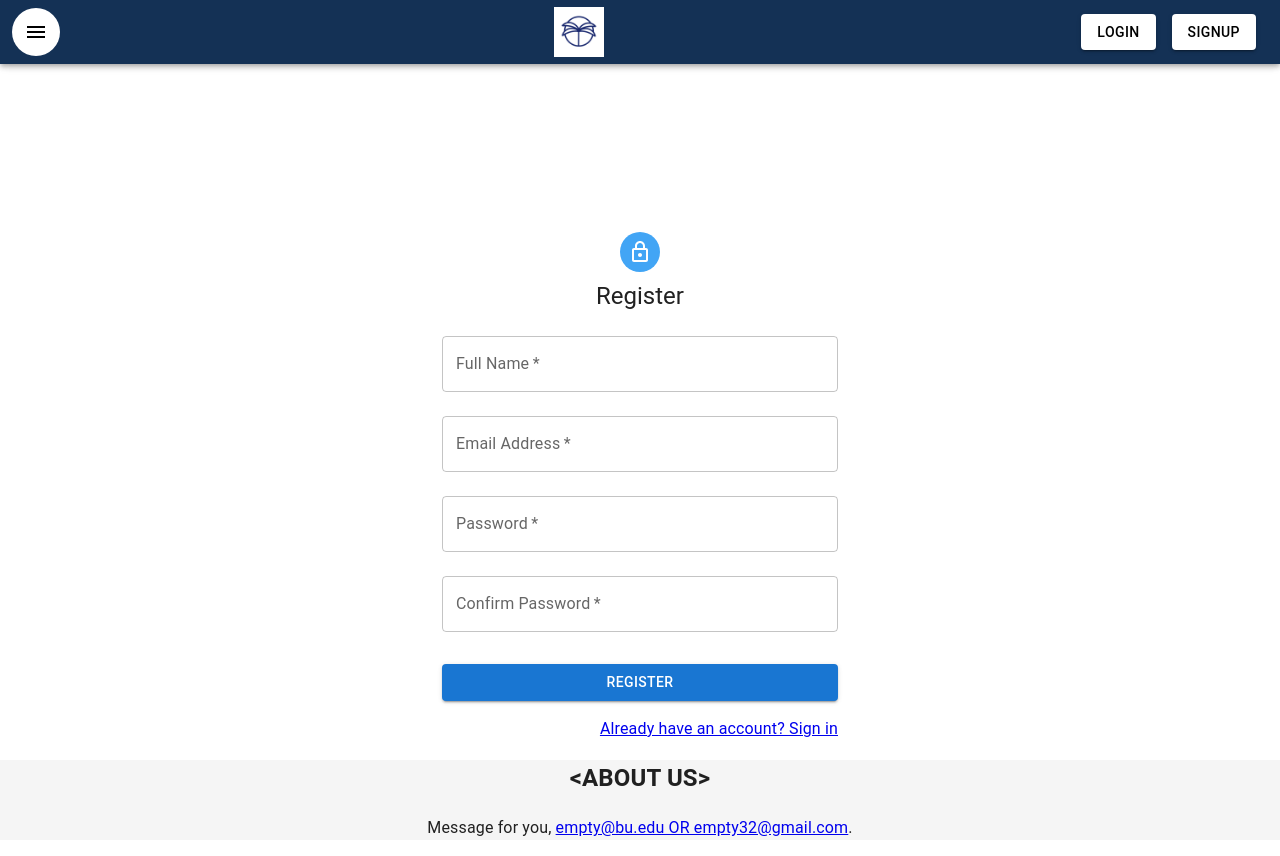
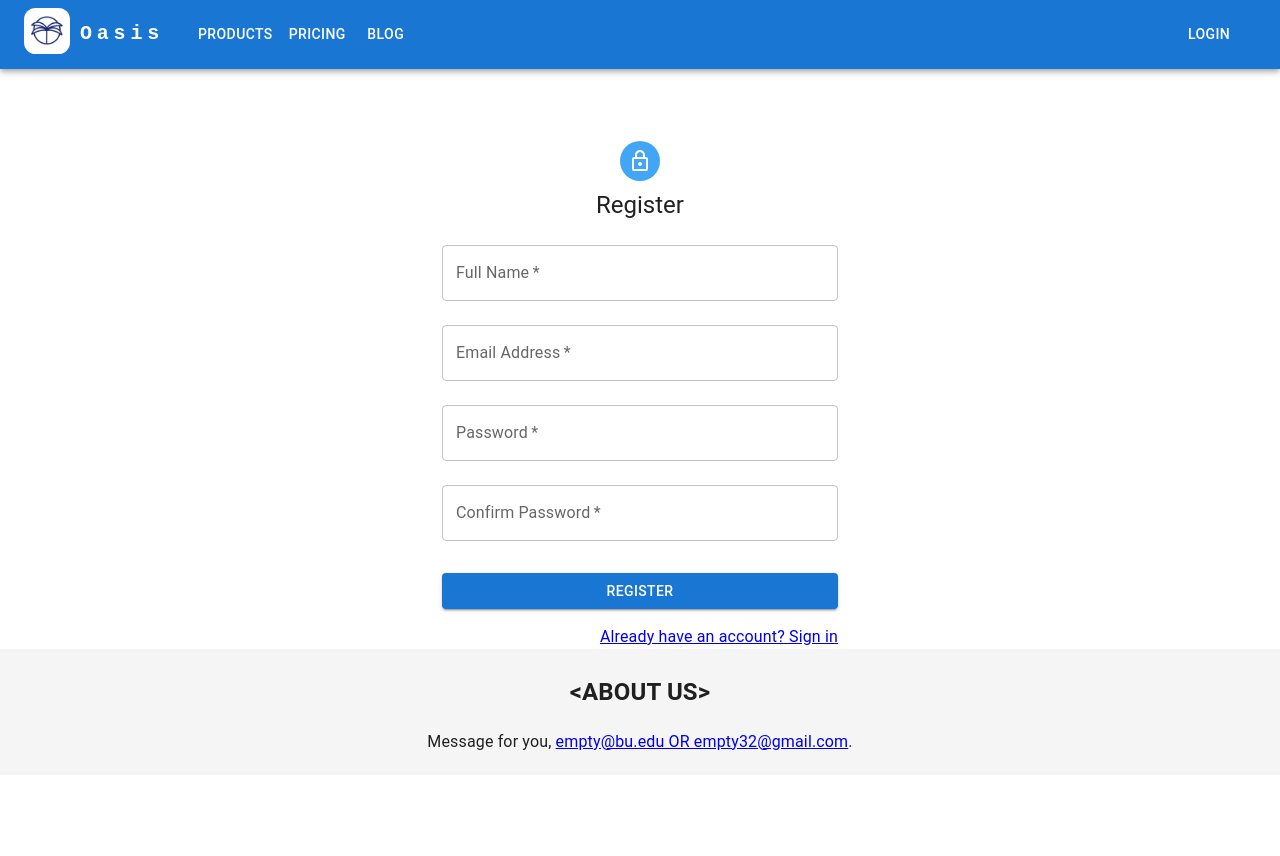
Before and after one commit to BU-Spark/se-oasis, a React (Create React App) app in the folder client/: page /register in a window 1280 px wide. After the commit the page ends 800 px from the top, so only its background shows below. Built offline with nearby package versions, Linux system fonts and the light colour scheme.

Commit message:
Update Code for Home page and Navbar and Footer

```diff
--- a/client/src/components/Footer/index.tsx
+++ b/client/src/components/Footer/index.tsx
@@ -7,7 +7,19 @@
     const bgStyle = { backgroundColor: "#f5f5f5" };
 
     return (
-        <footer style={bgStyle} className="mt-auto py-5 text-center ">
+        <footer
+            style={{
+                ...bgStyle,
+                paddingTop: "5px",
+                paddingBottom: "5px",
+                paddingLeft: "20px",
+                paddingRight: "20px",
+                position: "relative",
+                bottom: "0",
+                width: "100%",
+            }}
+            className="mt-auto py-5 text-center "
+        >
             <Container>
                 <>
                     {getInTouch.show && (
--- a/client/src/components/Navbar/index.tsx
+++ b/client/src/components/Navbar/index.tsx
@@ -1,131 +1,279 @@
-import React from "react";
-// { useContext, useState, useEffect }
-import {
-    Toolbar,
-    IconButton,
-    Grid,
-    Box,
-    AppBar,
-    Button,
-    Stack,
-} from "@mui/material";
-// import { useNavigate } from "react-router-dom";
+import * as React from "react";
+import AppBar from "@mui/material/AppBar";
+import Box from "@mui/material/Box";
+import Toolbar from "@mui/material/Toolbar";
+import IconButton from "@mui/material/IconButton";
+import Typography from "@mui/material/Typography";
+import Menu from "@mui/material/Menu";
 import MenuIcon from "@mui/icons-material/Menu";
+import Container from "@mui/material/Container";
+import Avatar from "@mui/material/Avatar";
+import Button from "@mui/material/Button";
+import Tooltip from "@mui/material/Tooltip";
+import MenuItem from "@mui/material/MenuItem";
+import AdbIcon from "@mui/icons-material/Adb";
 import { useNavigate } from "react-router";
-import logo from "./../../assests/Logo.png";
+import Logo from "./../../assests/Logo.png";
+import { auth } from "./../../utils/firebaseAuth";
+import { signOut } from "firebase/auth";
 
-function Navbar() {
+const pages = ["Products", "Pricing", "Blog"];
+const settings = ["Profile", "Account", "Dashboard", "Logout"];
+
+const Navbar: React.FunctionComponent = () => {
+    const [anchorElNav, setAnchorElNav] = React.useState<null | HTMLElement>(
+        null
+    );
+    const [anchorElUser, setAnchorElUser] = React.useState<null | HTMLElement>(
+        null
+    );
+
+    const handleOpenNavMenu = (event: React.MouseEvent<HTMLElement>) => {
+        setAnchorElNav(event.currentTarget);
+    };
+    const handleOpenUserMenu = (event: React.MouseEvent<HTMLElement>) => {
+        setAnchorElUser(event.currentTarget);
+    };
+
+    const handleCloseNavMenu = () => {
+        setAnchorElNav(null);
+    };
+
+    const handleCloseUserMenu = () => {
+        setAnchorElUser(null);
+    };
+
+    const handleProfileClick = () => {
+        setAnchorElUser(null);
+    };
+
+    const handleAccountClick = () => {
+        setAnchorElUser(null);
+    };
+
+    const handleDashboardClick = () => {
+        setAnchorElUser(null);
+    };
+
+    const handleLogoutClick = () => {
+        setAnchorElUser(null);
+        signOut(auth)
+            .then(() => {
+                localStorage.removeItem("token");
+                navigate("/");
+            })
+            .catch((error) => {
+                console.log(`Logout Error: ${error}`);
+            });
+    };
+
+    const handlerFunctions = [
+        handleProfileClick,
+        handleAccountClick,
+        handleDashboardClick,
+        handleLogoutClick,
+    ];
+
     const navigate = useNavigate();
     const handleLogin = () => {
         navigate("/signin");
-        // throw new Error("Function not implemented.");
-        return;
     };
 
-    const handleSignUp = () => {
-        navigate("/register");
-        // throw new Error("Function not implemented.");
-        return;
+    const handleLogoClick = () => {
+        navigate("/home");
     };
 
     return (
-        <>
-            <Grid
-                container
-                xs={12}
-                sx={{ position: "sticky", top: 0, elevation: "90deg" }}
+        <AppBar position="sticky">
+            <Container maxWidth="xl">
+                <Toolbar disableGutters>
+                    {/* <AdbIcon
+                        sx={{ display: { xs: "none", md: "flex" }, mr: 1 }}
+                    /> */}
+
+                    <Box
+                        component="img"
+                        sx={{
+                            width: 46,
+                            height: 46,
+                            overflow: "hidden",
+                            marginTop: "-6px",
+                            borderRadius: "25%",
+                        }}
+                        alt="Logo"
+                        src={Logo}
+                        onClick={handleLogoClick}
+                    />
+                    {/* <img
+                        src={Logo}
+                        alt="Kitty Katty!"
+                        //className={classes.logo}
+                        width="4%"
+                        height="4%"
+                    /> */}
+
+                    <Typography
+                        variant="h6"
+                        noWrap
+                        component="a"
+                        href="#app-bar-with-responsive-menu"
+                        sx={{
+                            mr: 2,
+                            display: { xs: "none", md: "flex" },
+                            fontFamily: "monospace",
+                            fontWeight: 700,
+                            letterSpacing: ".3rem",
+                            color: "inherit",
+                            textDecoration: "none",
+                            padding: "10px",
+                        }}
                     >
-                <Grid item xs={12}>
-                    <Box sx={{ flexGrow: 1 }}>
-                        <AppBar
-                            position="static"
-                            sx={{ bgcolor: "#143155", paddingRight: 0 }}
-                        >
-                            {/* <Paper
-                                style={{
-                                    border: "none",
-                                    width: "100%",
-                                    height: "4em",
-                                    backgroundColor: "#03326c",
-                                }}
-                            /> */}
-                            <Toolbar
+                        Oasis
+                    </Typography>
+
+                    <Box
                         sx={{
-                                    justifyContent: "space-between",
-                                    paddingRight: 0,
+                            flexGrow: 1,
+                            display: { xs: "flex", md: "none" },
                         }}
                     >
                         <IconButton
                             size="large"
-                                    edge="start"
-                                    aria-label="menu"
-                                    sx={{
-                                        mr: 2,
-                                        backgroundColor: "white",
-                                        color: "#000000",
-                                    }}
+                            aria-label="account of current user"
+                            aria-controls="menu-appbar"
+                            aria-haspopup="true"
+                            onClick={handleOpenNavMenu}
+                            color="inherit"
                         >
                             <MenuIcon />
                         </IconButton>
-
-                                {/*<Typography
-                                    variant="h6"
-                                    component="div"
-                                    sx={{ flexGrow: 1 }}
-                                ></Typography> */}
-                                {/* <div style={logoContainerStyle}> */}
-                                <div
-                                    style={{
-                                        display: "flex",
-                                        alignItems: "center",
+                        <Menu
+                            id="menu-appbar"
+                            anchorEl={anchorElNav}
+                            anchorOrigin={{
+                                vertical: "bottom",
+                                horizontal: "left",
+                            }}
+                            keepMounted
+                            transformOrigin={{
+                                vertical: "top",
+                                horizontal: "left",
+                            }}
+                            open={Boolean(anchorElNav)}
+                            onClose={handleCloseNavMenu}
+                            sx={{
+                                display: { xs: "block", md: "none" },
                             }}
                         >
-                                    <img
-                                        src={logo}
-                                        alt="Logo"
-                                        style={{
-                                            width: "50px",
-                                            height: "50px",
+                            {pages.map((page) => (
+                                <MenuItem
+                                    key={page}
+                                    onClick={handleCloseNavMenu}
+                                >
+                                    <Typography textAlign="center">
+                                        {page}
+                                    </Typography>
+                                </MenuItem>
+                            ))}
+                        </Menu>
+                    </Box>
+                    <AdbIcon
+                        sx={{ display: { xs: "flex", md: "none" }, mr: 1 }}
+                    />
+                    <Typography
+                        variant="h5"
+                        noWrap
+                        component="a"
+                        href="#app-bar-with-responsive-menu"
+                        sx={{
+                            mr: 2,
+                            display: { xs: "flex", md: "none" },
+                            flexGrow: 1,
+                            fontFamily: "monospace",
+                            fontWeight: 700,
+                            letterSpacing: ".3rem",
+                            color: "inherit",
+                            textDecoration: "none",
                         }}
-                                    />
-                                </div>
-                                <Stack direction="row" spacing={2}>
+                    >
+                        Oasis
+                    </Typography>
+                    <Box
+                        sx={{
+                            flexGrow: 1,
+                            display: { xs: "none", md: "flex" },
+                        }}
+                    >
+                        {pages.map((page) => (
                             <Button
-                                        title="login"
-                                        variant="contained"
-                                        // sx={{ mt: 1.8, mb: 2 }}
-                                        style={{
-                                            display: "flex",
-                                            justifyContent: "right",
-                                            backgroundColor: "white",
-                                            color: "#000000",
+                                key={page}
+                                onClick={handleCloseNavMenu}
+                                sx={{ my: 2, color: "white", display: "block" }}
+                            >
+                                {page}
+                            </Button>
+                        ))}
+                    </Box>
+
+                    {!localStorage.getItem("token") ? (
+                        <Box
+                            justifyContent={"flex-end"}
+                            sx={{
+                                flexGrow: 1,
+                                display: { xs: "none", md: "flex" },
+                                paddingRight: "15px",
                             }}
+                        >
+                            <Button
+                                key="login"
                                 onClick={handleLogin}
+                                sx={{ my: 2, color: "white", display: "block" }}
                             >
                                 Login
                             </Button>
-                                    <Button
-                                        title="SignUp"
-                                        variant="contained"
-                                        // sx={{ mt: 1.8, mb: 2 }}
-                                        style={{
-                                            display: "flex",
-                                            justifyContent: "right",
-                                            backgroundColor: "white",
-                                            color: "#000000",
+                        </Box>
+                    ) : (
+                        <Box sx={{ flexGrow: 0 }}>
+                            <Tooltip title="Open settings">
+                                <IconButton
+                                    onClick={handleOpenUserMenu}
+                                    sx={{ p: 0 }}
+                                >
+                                    <Avatar alt="Remy Sharp" src="Logo" />
+                                </IconButton>
+                            </Tooltip>
+                            <Menu
+                                sx={{ mt: "45px" }}
+                                id="menu-appbar"
+                                anchorEl={anchorElUser}
+                                anchorOrigin={{
+                                    vertical: "top",
+                                    horizontal: "right",
                                 }}
-                                        onClick={handleSignUp}
+                                keepMounted
+                                transformOrigin={{
+                                    vertical: "top",
+                                    horizontal: "right",
+                                }}
+                                open={Boolean(anchorElUser)}
+                                onClose={handleCloseUserMenu}
                             >
-                                        SignUp
-                                    </Button>
-                                </Stack>
+                                {settings.map((setting, index) => (
+                                    <MenuItem
+                                        key={setting}
+                                        onClick={handlerFunctions[index]}
+                                    >
+                                        <Typography textAlign="center">
+                                            {setting}
+                                        </Typography>
+                                    </MenuItem>
+                                ))}
+                            </Menu>
+                        </Box>
+                    )}
                 </Toolbar>
+            </Container>
         </AppBar>
-                    </Box>
-                </Grid>
-            </Grid>
-        </>
     );
-}
-
+};
 export default Navbar;
--- a/client/src/components/User/Signin/index.tsx
+++ b/client/src/components/User/Signin/index.tsx
@@ -42,10 +42,10 @@
 
                 console.log(userCredential.user);
                 // const stsTokenManager = userCredential.user.stsTokenManager;
-                // localStorage.setItem(
-                //     "token",
-                //     JSON.stringify(userCredential.user.toJSON().stsTokenManager.accesstoken)
-                // );
+                localStorage.setItem(
+                    "token",
+                    JSON.stringify(userCredential.user)
+                );
             }
         );
         // .catch((error) => {
@@ -59,7 +59,7 @@
                 <CssBaseline />
                 <Box
                     sx={{
-                        mt: 20,
+                        mt: 15,
                         display: "flex",
                         flexDirection: "column",
                         alignItems: "center",
--- a/client/src/components/User/Signup/index.tsx
+++ b/client/src/components/User/Signup/index.tsx
@@ -59,7 +59,7 @@
                 <CssBaseline />
                 <Box
                     sx={{
-                        mt: 20,
+                        mt: 8,
                         display: "flex",
                         flexDirection: "column",
                         alignItems: "center",
--- a/client/src/router.tsx
+++ b/client/src/router.tsx
@@ -3,10 +3,10 @@
 import Signin from "./components/User/Signin";
 import HomePage from "./components/HomePage";
 import Signup from "./components/User/Signup";
-import Navbar from "./components/Navbar";
 import AboutPage from "./components/AboutPage";
 import LandingPage from "./components/LandingPage";
 import Footer from "./components/Footer";
+import Navbar from "./components/Navbar";
 
 const Routers: React.FC = () => (
     <Suspense
```
Also changed, not shown: client/src/components/Auth/index.tsx (added, +7 -0 lines), client/src/components/Calendar/index.tsx (+6 -5 lines), client/src/components/LandingPage/index.tsx (+17 -1 lines). Lines whose indentation alone changed are shown as unchanged.
